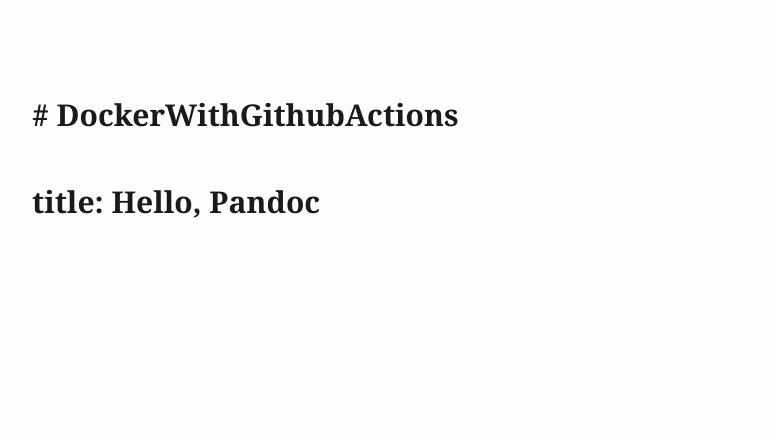
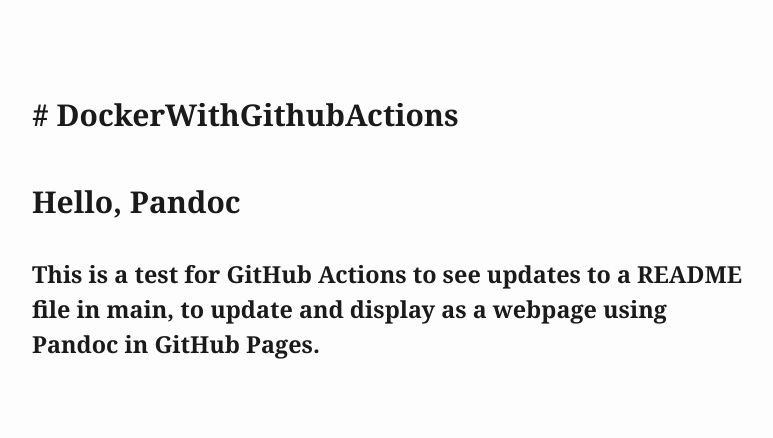
Before and after one commit to SHBurris/DockerWithGithubActions, a plain HTML site: page index.html in a window 1280 px wide. Shown: the whole page, without its empty margins (248-1021 px from the left). Drawn offline with Linux system fonts and the light colour scheme.

Commit message:
Deploying to gh-pages from @ SHBurris/DockerWithGithubActions@379cbb49e0b5fa2c0fb18d486e92b91b9bad81f4 🚀

```diff
--- a/index.html
+++ b/index.html
@@ -150,6 +150,7 @@
 </head>
 <body>
 <h2 id="dockerwithgithubactions"># DockerWithGithubActions</h2>
-<h2 id="title-hello-pandoc">title: Hello, Pandoc</h2>
+<h2 id="hello-pandoc">Hello, Pandoc</h2>
+<h3 id="this-is-a-test-for-github-actions-to-see-updates-to-a-readme-file-in-main-to-update-and-display-as-a-webpage-using-pandoc-in-github-pages.">This is a test for GitHub Actions to see updates to a README file in main, to update and display as a webpage using Pandoc in GitHub Pages.</h3>
 </body>
 </html>
```
